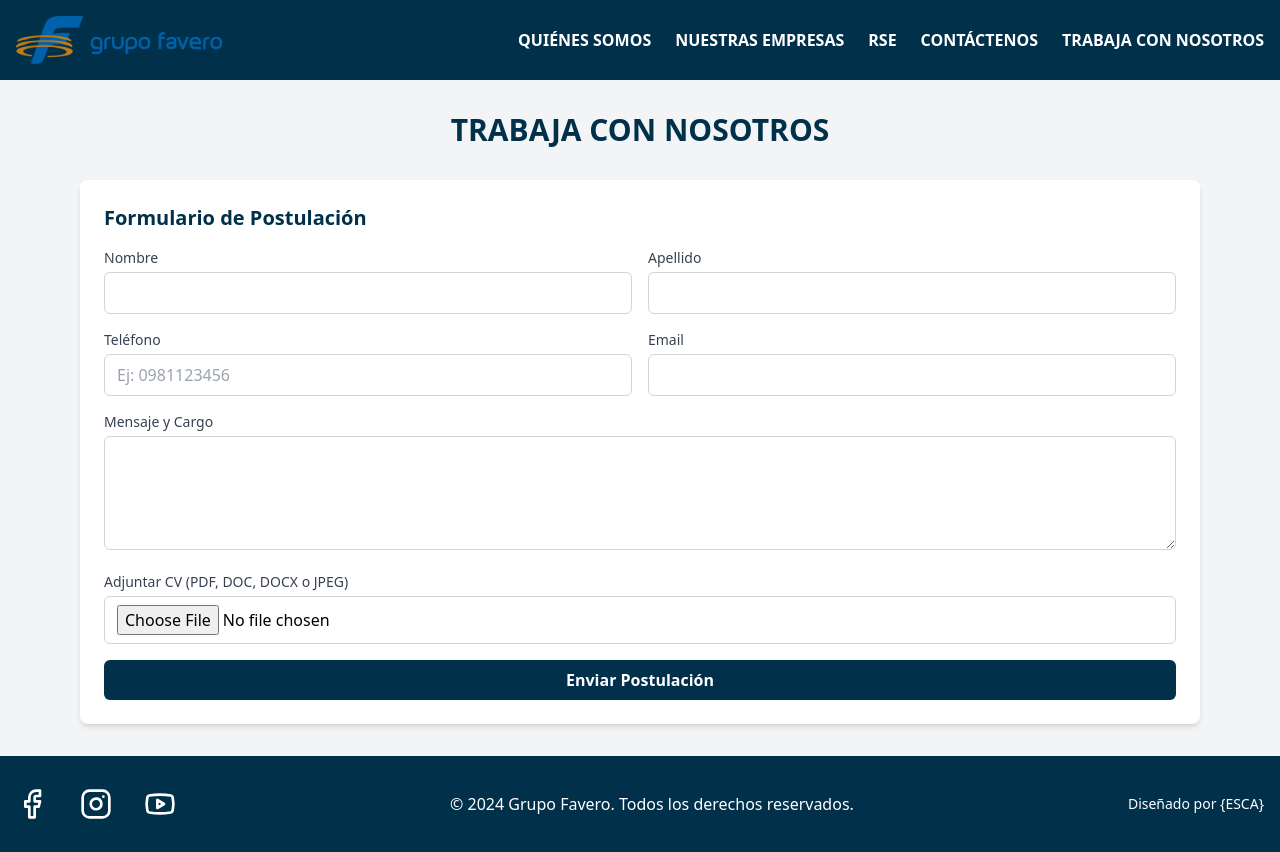
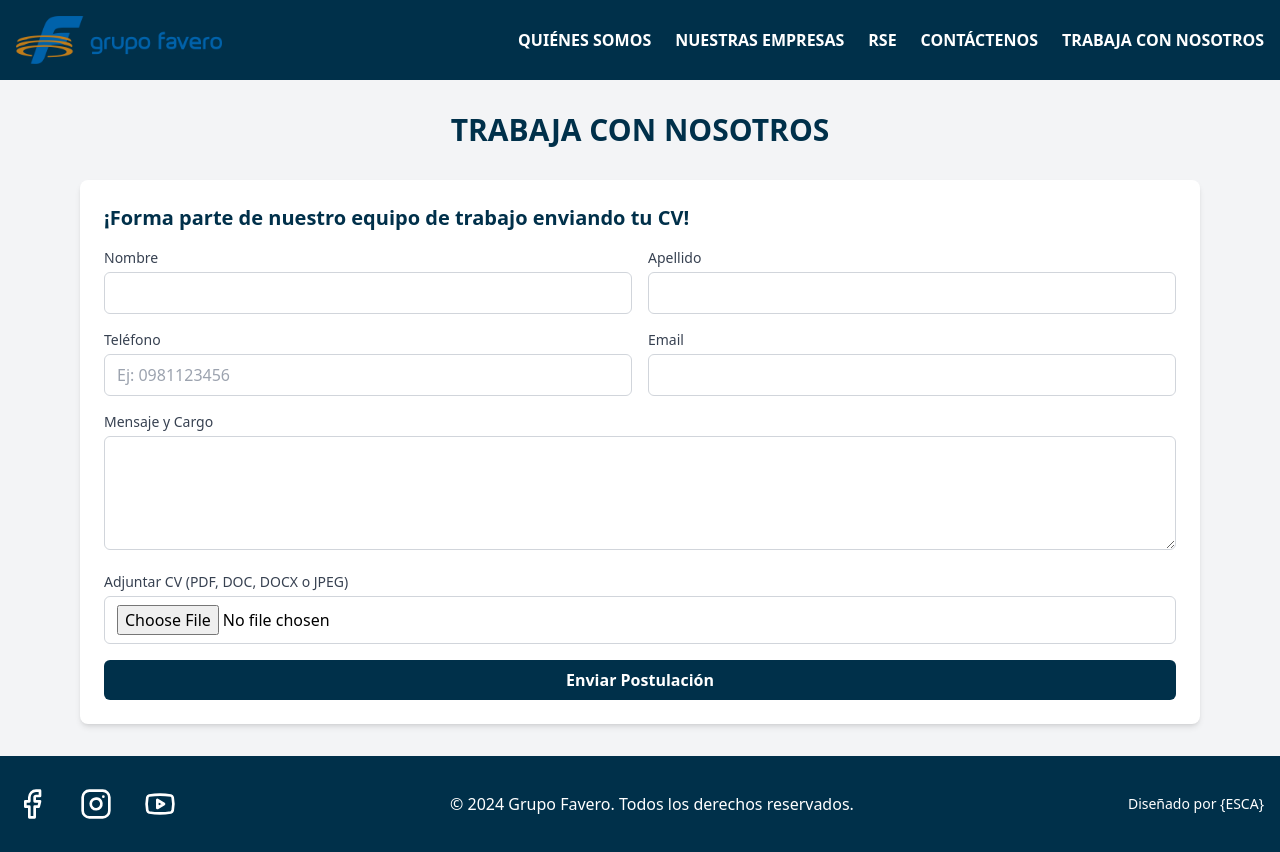
Before and after one commit to Sebas1444/GrupoFavero, a React (Vite) app: page /PostulacionGf in a window 1280 px wide. Built offline with nearby package versions, Linux system fonts and the light colour scheme.

Commit message:
Grupo Favero terminado

```diff
--- a/src/components/HeaderGf.jsx
+++ b/src/components/HeaderGf.jsx
@@ -34,13 +34,18 @@ const HeaderGf = forwardRef(({ onNavClick }, ref) => {
     setIsMenuOpen(false);
   };
 
+  const handleLogoClick = (e) => {
+    e.preventDefault();
+    window.location.href = '/';
+  };
+
   return (
     <div ref={ref} className={`fixed top-0 left-0 right-0 z-50 transition-all duration-300 ${isScrolled ? 'bg-white shadow-md' : 'bg-gradient-to-b from-customBlue to-customBlue'}`}>
       <header>
         <nav className={`${isScrolled ? 'py-2' : 'py-4'} transition-all duration-300`}>
           <div className="container mx-auto px-4">
             <div className="flex justify-between items-center">
-              <a href="/" onClick={(e) => { e.preventDefault(); window.location.reload(); }} className="flex items-center space-x-2">
+              <a href="/" onClick={handleLogoClick} className="flex items-center space-x-2">
                 <img src='/img/GrupoFavero.png' alt="Grupo Favero Logo" className={`transition-all duration-300 ${isScrolled ? 'h-10' : 'h-12'} w-auto`} loading="eager" />
               </a>
 
--- a/src/components/PostulacionGf.jsx
+++ b/src/components/PostulacionGf.jsx
@@ -112,7 +112,7 @@ export default function PostulacionGf() {
         <div className="container mx-auto px-4 max-w-6xl py-8">
           <h2 className="text-3xl font-bold text-customBlue mb-8 text-center">TRABAJA CON NOSOTROS</h2>
           <div className="bg-white rounded-lg shadow-md p-6">
-            <h3 className="text-xl font-semibold text-customBlue mb-4">Formulario de Postulación</h3>
+            <p className="text-xl font-semibold text-customBlue mb-4">¡Forma parte de nuestro equipo de trabajo enviando tu CV!</p>
             {formStatus && (
               <div className={`mb-4 p-4 rounded-md ${
                 formStatus.type === 'success' ? 'bg-green-100 text-green-700' :
```
